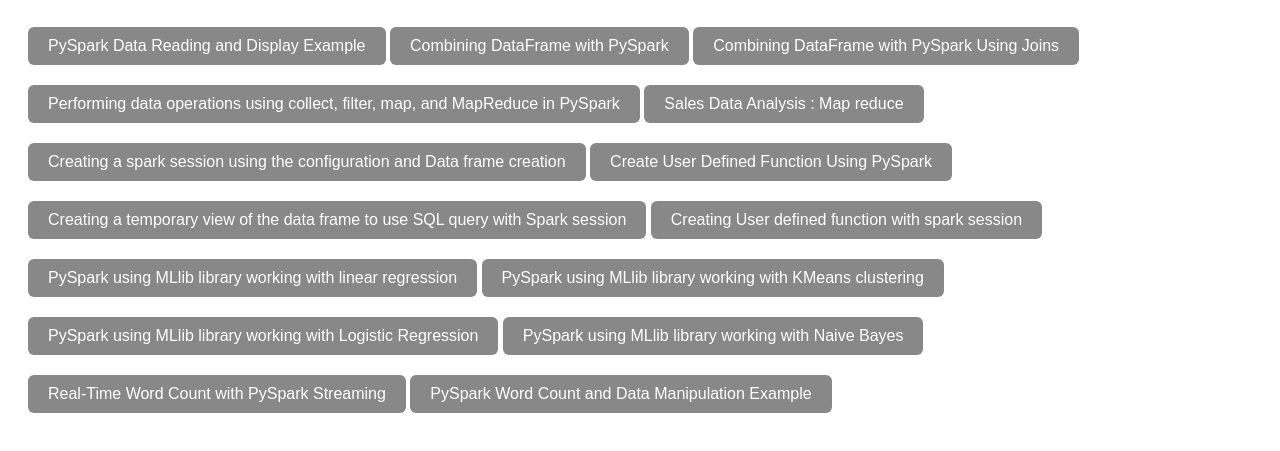
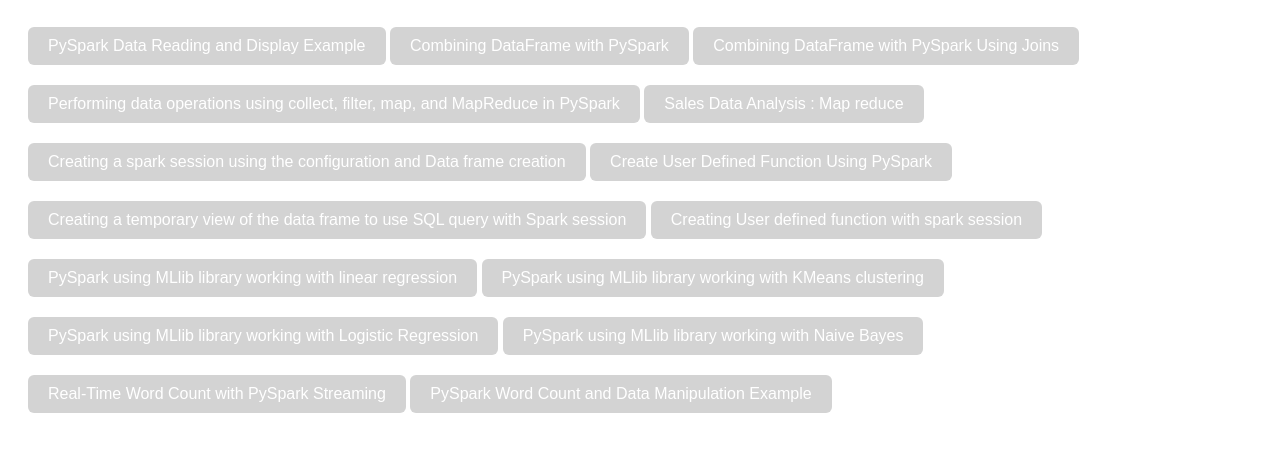
Before and after one commit to Parks264/abc, a plain HTML site: page index.html in a window 1280 px wide. Shown: the part 79-530 px from the top of the page. Drawn offline with Linux system fonts and the light colour scheme.

Commit message:
Update index.html

```diff
--- a/index.html
+++ b/index.html
@@ -11,14 +11,14 @@
       margin: 10px 0;
       padding: 10px 20px;
       font-size: 16px;
-      background-color: #888;
+      background-color: #d3d3d3;
       color: white;
       border: none;
       cursor: pointer;
       border-radius: 6px;
     }
     button:hover {
-      background-color: #45a049;
+      background-color: #bcbcbc;
     }
     textarea {
       position: absolute;
```
